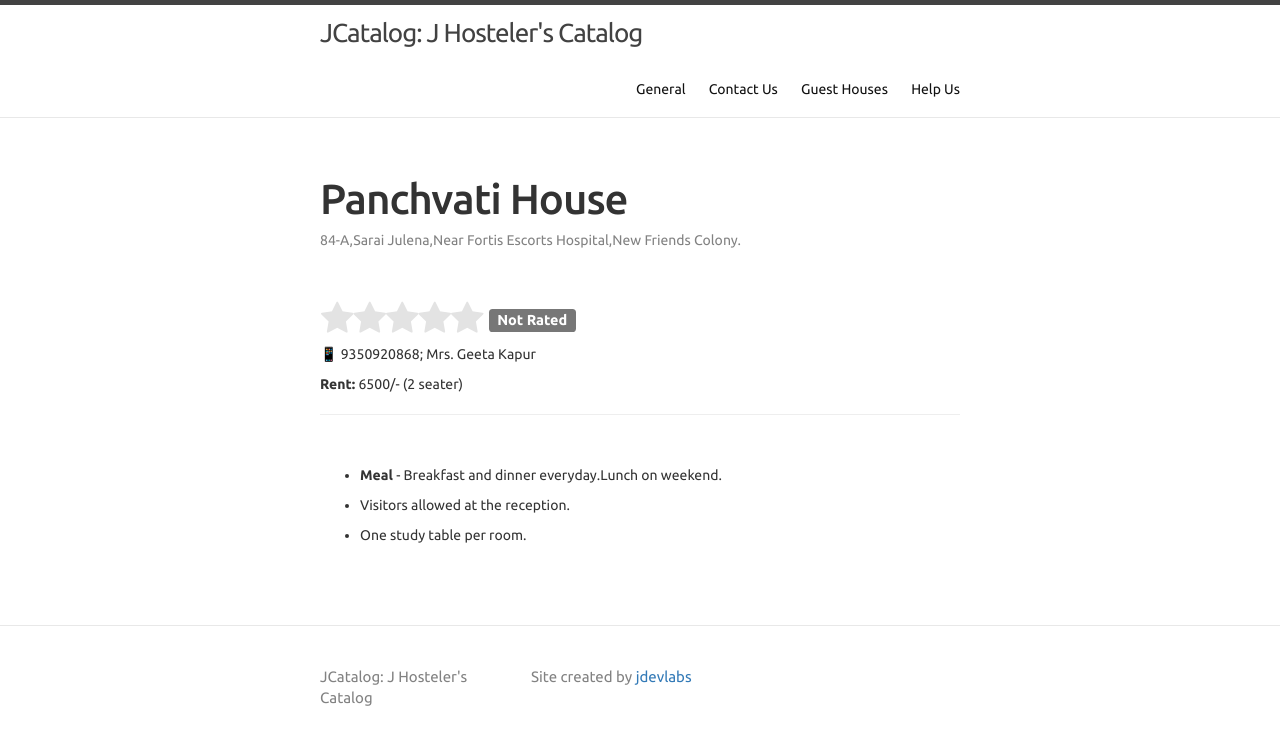
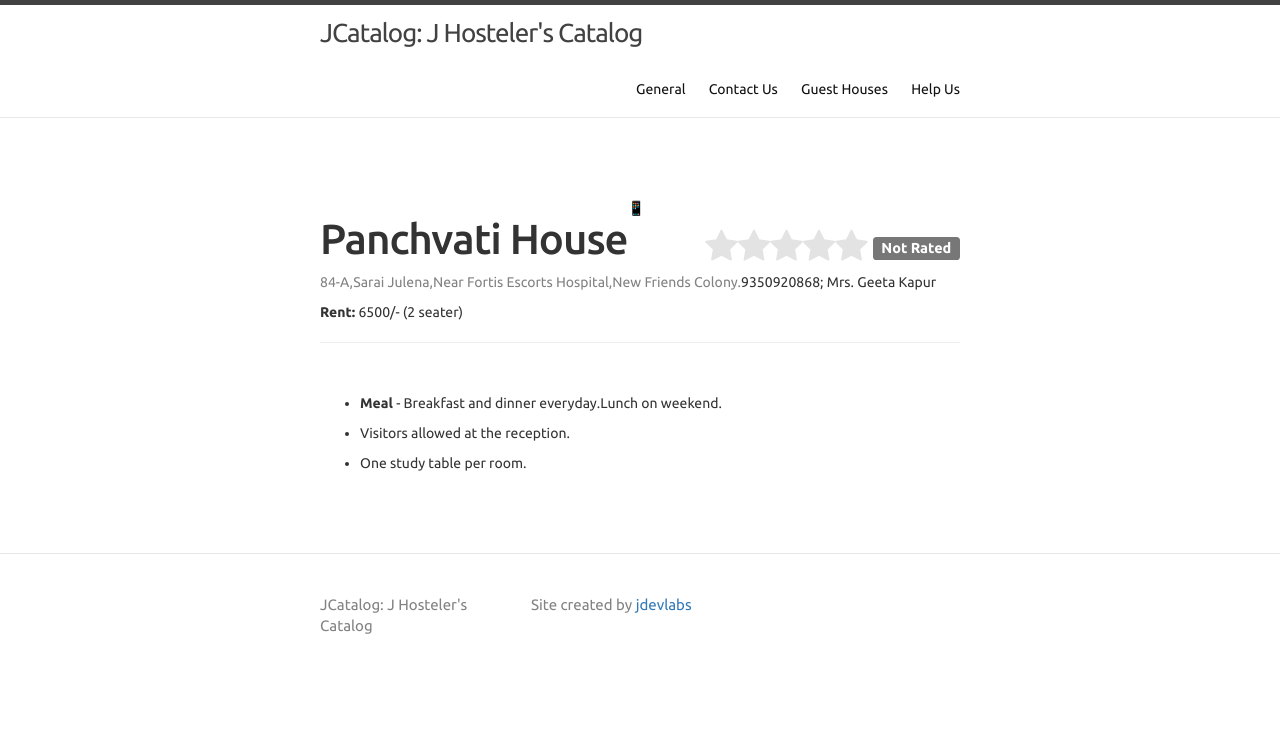
Before and after one commit to jdevlabs/JCatalog, a Jekyll site: the page built from _posts/2015-01-12-Panchvati-House.md, in a window 1280 px wide. Shown: the top 745 px of the page. Built offline with Jekyll 4.4.1, drawn with Linux system fonts in a browser that asks for light colours; nearby versions of some CDN libraries; emoji names are drawn with the system emoji font.

Commit message:
stars div relocated

```diff
--- a/_layouts/post.html
+++ b/_layouts/post.html
@@ -4,13 +4,24 @@ layout: default
 <div class="post">
 
   <header class="post-header">
-    <h1 class="post-title" >{{ page.title }}  <span class="rating-static rating-35" style="float:right"></span> </h1>
+  	<div style="float:left">
+    	<h3 class="post-title" >{{ page.title }}  <span class="rating-static rating-35" style="float:right"></span> </h3>
+    </div>
 
     <!-- <p class="post-meta">{{ page.date | date: "%b %-d, %Y" }}{% if page.author %} • {{ page.author }}{% endif %}{% if page.meta %} • {{ page.meta }}{% endif %}</p> -->
-    <p class="post-meta">{{ page.address }}</p>
+    <div style="float:right">
+    	<br>
+    	<input id="stars" class="rating" value="{{ page.ratings }}" min="0" max="5" step="0.5" data-size="sm" data-symbol="&#xf005;" data-glyphicon="false" data-rating-class="rating-fa">
+    </div>
+	<div style="float:left">
+   		<p class="post-meta">{{ page.address }}</p>
+    </div>
+
   </header>
 
-    <input id="stars" class="rating" value="{{ page.ratings }}" min="0" max="5" step="0.5" data-size="sm" data-symbol="&#xf005;" data-glyphicon="false" data-rating-class="rating-fa">
+
+
+
 
   <article class="post-content">
     {{ content }}
--- a/try_original.html
+++ b/try_original.html
@@ -29,5 +29,9 @@
     });
 </script>
 </div>
+<div class="row-fluid">
+  <div class="span2">Hello</div>
+  <div class="span2">Sarah</div>
+</div>
 </body>
 </html>
```
